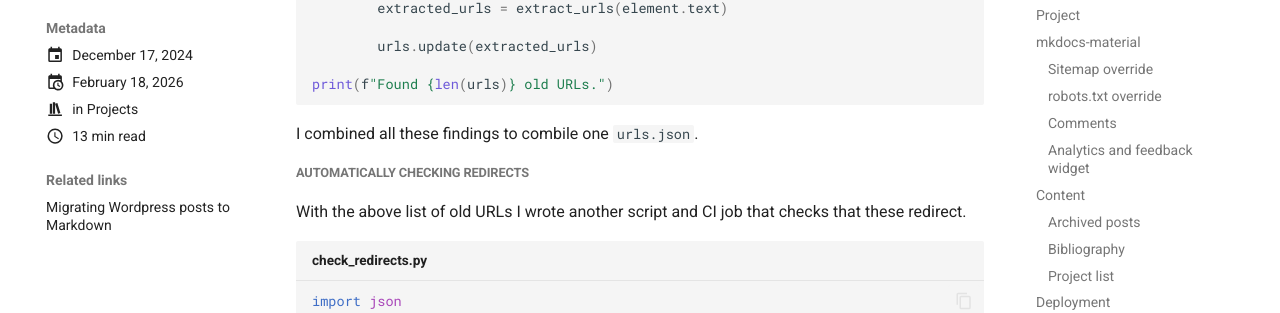
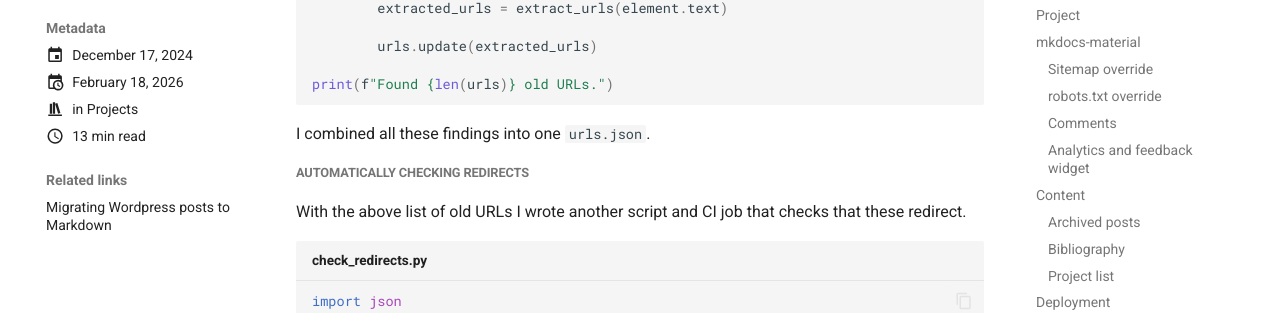
Before and after one commit to mschoettle/website, an MkDocs documentation site: the page built from docs/blog/posts/2024/blog-relaunched.md, in a window 1280 px wide and 900 px high, scrolled down 7555 px. Shown: the part 136-449 px from the top of the window. Built offline with MkDocs 1.6.1 and Material for MkDocs 9.7.7, drawn with Linux system fonts in a browser that asks for light colours; emoji names are drawn with the system emoji font; plug-ins that fetch from the network failed and are left out.

Commit message:
fix typo

````diff
--- a/docs/blog/posts/2024/blog-relaunched.md
+++ b/docs/blog/posts/2024/blog-relaunched.md
@@ -343,7 +343,7 @@ for element in root.iter():
 print(f"Found {len(urls)} old URLs.")
 ```
 
-I combined all these findings to combile one `urls.json`.
+I combined all these findings into one `urls.json`.
 
 ##### Automatically checking redirects
 
````
